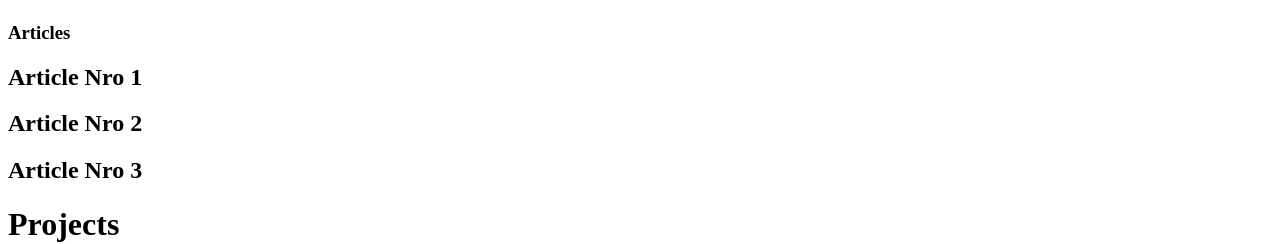
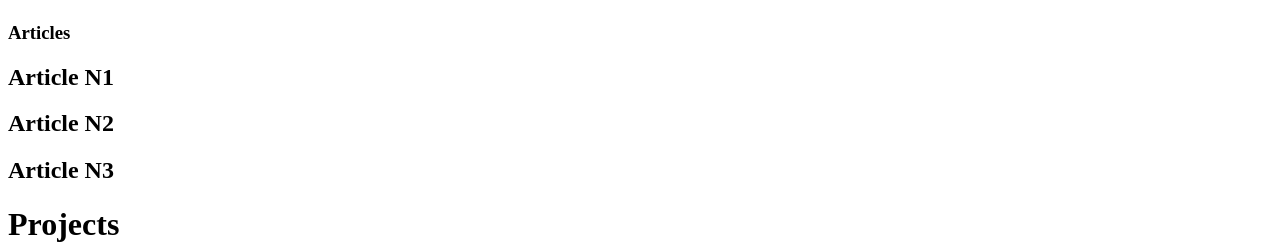
Before and after one commit to Mirmarp/First-Landing-page, a plain HTML site: page index.html in a window 1280 px wide. Shown: the part 522-766 px from the top of the page. Drawn offline with Linux system fonts and the light colour scheme.

Commit message:
Revert "Number headings changed"
This reverts commit 1b65f8a06d52c6b4123c1d77e3db40fe2b785930.

```diff
--- a/index.html
+++ b/index.html
@@ -61,15 +61,15 @@
 
             <h3>Articles</h3>
             <article>
-                <h2>Article Nro 1</h2>
+                <h2>Article N1</h2>
              </article>
 
             <article>
-                <h2> Article Nro 2</h2>
+                <h2> Article N2</h2>
             </article>
 
             <article>
-                <h2>Article Nro 3 </h2>
+                <h2>Article N3 </h2>
             </article>
               <!-- The Section Articles ends here -->
 
```
